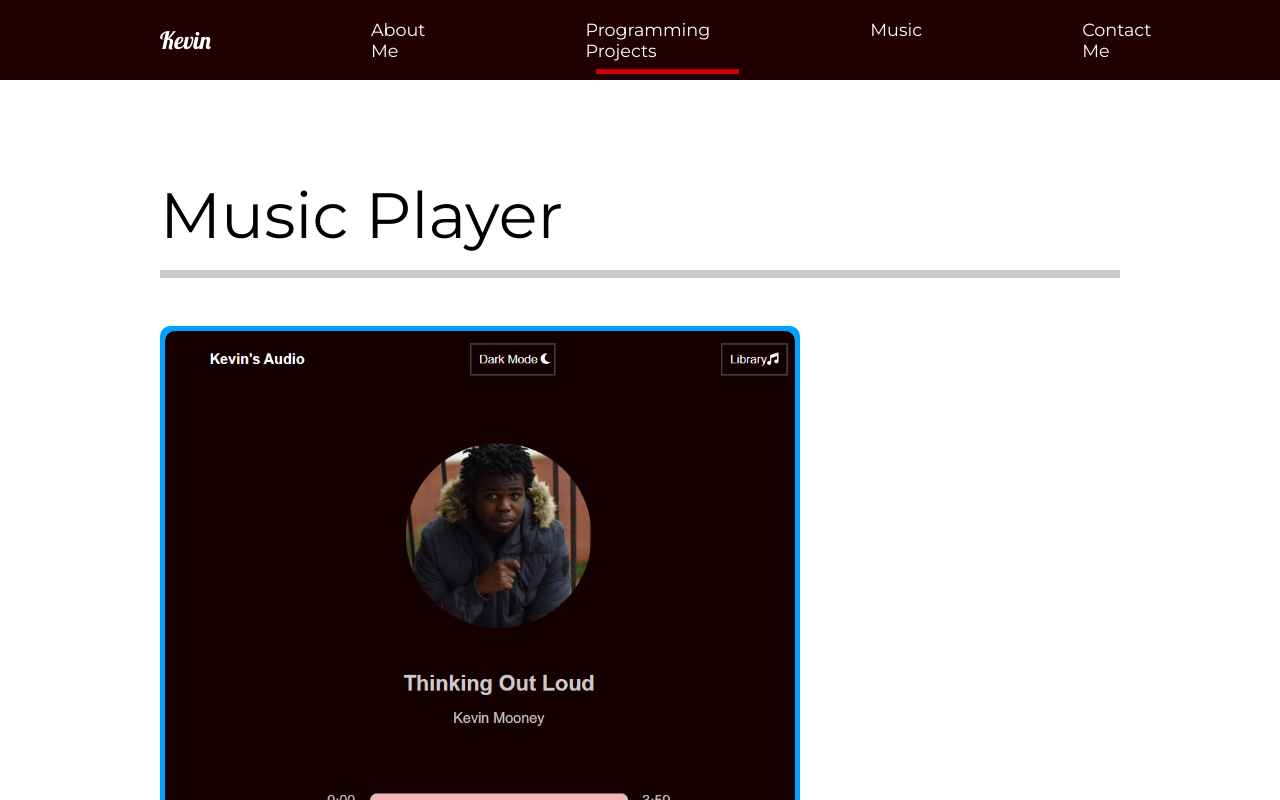
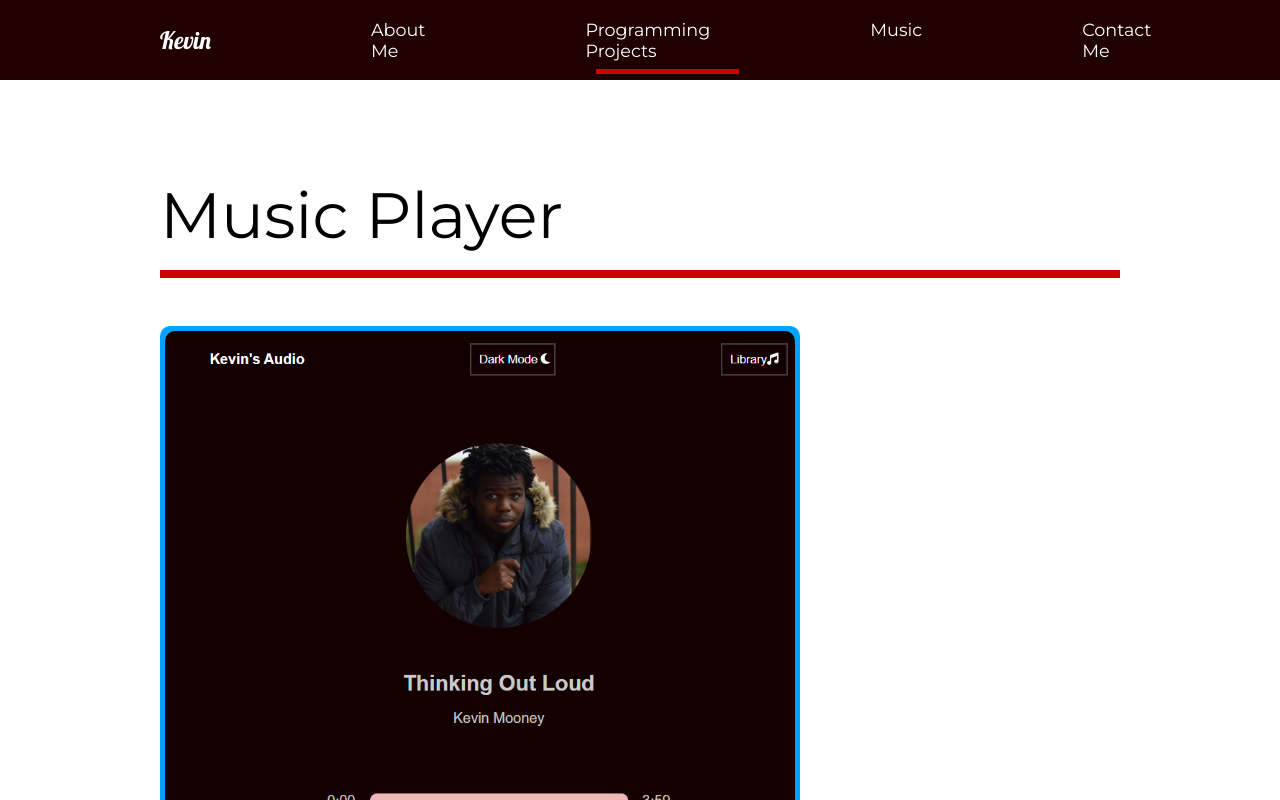
Before and after one commit to kmooney225/Profile-Website-MERN, a React (Create React App) app: page /ProgrammingProjects in a window 1280 px wide. Shown: the top 800 px of the page. Built offline with nearby package versions, Linux system fonts and the light colour scheme.

Commit message:
adding more transition animations

```diff
--- a/src/animation.js
+++ b/src/animation.js
@@ -7,14 +7,13 @@ export const pageAnimation = {
         opcaity: 1,
         y: 0,
         transition: {
-            duration: 1,
+            duration: 0.5,
             when: "beforeChildren",
             staggerChildren: 0.25,
         },
     },
     exit: {
         opacity: 0,
-        y: 300,
         transition: {
             duration: 0.5,
         },
@@ -52,3 +51,25 @@ export const photoAnim = {
         }
     }
 }
+
+export const lineAnim = {
+    hidden: {width: '0%'},
+    show: {
+        width: '100%',
+        transition: {duration: 1},
+    }
+}
+
+export const frameTrans = {
+    hidden: {x: '-130%', skew: '45deg'},
+    show: {
+        x: '100%',
+        skew: '0deg',
+        transition: {ease: 'easeOut', duration: 1}
+    }
+}
+
+export const frameTransContainer = {
+    hidden: {opacity: 1},
+    show: {opacity: 1, transition: {staggerChildren: 0.1, ease: 'easeOut'}}
+}
--- a/src/pages/ProgrammingProjects.js
+++ b/src/pages/ProgrammingProjects.js
@@ -5,7 +5,8 @@ import musicPlayerPic from '../image/music-player.png';
 import tetrominoPic from '../image/3-d-tetromino.png';
 import xPlorePic from '../image/x-plore.png';
 import { motion } from "framer-motion";
-import { pageAnimation } from "../animation"
+import { pageAnimation, fade, photoAnim, lineAnim, frameTrans, frameTransContainer} from "../animation"
+
 
 const ProgrammingProjects = () => {
     return(
@@ -15,13 +16,19 @@ const ProgrammingProjects = () => {
         initial="hidden"
         animate="show"
         style={{background: "#fff"}}>
+            <motion.div variants={frameTransContainer}>
+                <Frame1 variants={frameTrans}></Frame1>
+                <Frame2 variants={frameTrans}></Frame2>
+                <Frame3 variants={frameTrans}></Frame3>
+                <Frame4 variants={frameTrans}></Frame4>
+            </motion.div>
             <Example>
-                <h2>Music Player</h2>
-                <div className="line"></div>
+                <motion.h2 variants={fade}>Music Player</motion.h2>
+                <motion.div variants={lineAnim} className="line"></motion.div>
                 <Link to="/">
-                    <div className="container">
+                    <motion.div variants={photoAnim}  className="container">
                     <img src={musicPlayerPic} alt="" />
-                    </div>
+                    </motion.div>
                 </Link>
             </Example>
             <Example>
@@ -48,7 +55,6 @@ const ProgrammingProjects = () => {
 
 const Projects = styled(motion.div)`
     minHeight: 100vh;
-    overflow: hidden;
     padding: 5rem 10rem;
     h2 {
         padding: 1rem 0rem;
@@ -60,7 +66,7 @@ const Example = styled.div`
     padding-bottom: 10rem;
     .line{
         height: 0.5rem;
-        background: #cccccc;
+        background: #cc0000;
         margin-bottom: 3rem;
     }
     .container{
@@ -77,4 +83,28 @@ const Example = styled.div`
     }
 `
 
+const Frame1 = styled(motion.div)`
+    position: fixed;
+    left: 0;
+    top: 10%;
+    width: 100%;
+    height: 100vh;
+    background: #fffebf;
+    z-index: 2;
+`
+
+const Frame2 = styled(Frame1)`
+    background: #ff83fb;
+`
+
+const Frame3 = styled(Frame1)`
+    background: #8ed2ff;
+`
+
+const Frame4 = styled(Frame1)`
+    background: #8effa0;
+`
+
+
+
 export default ProgrammingProjects;
```
